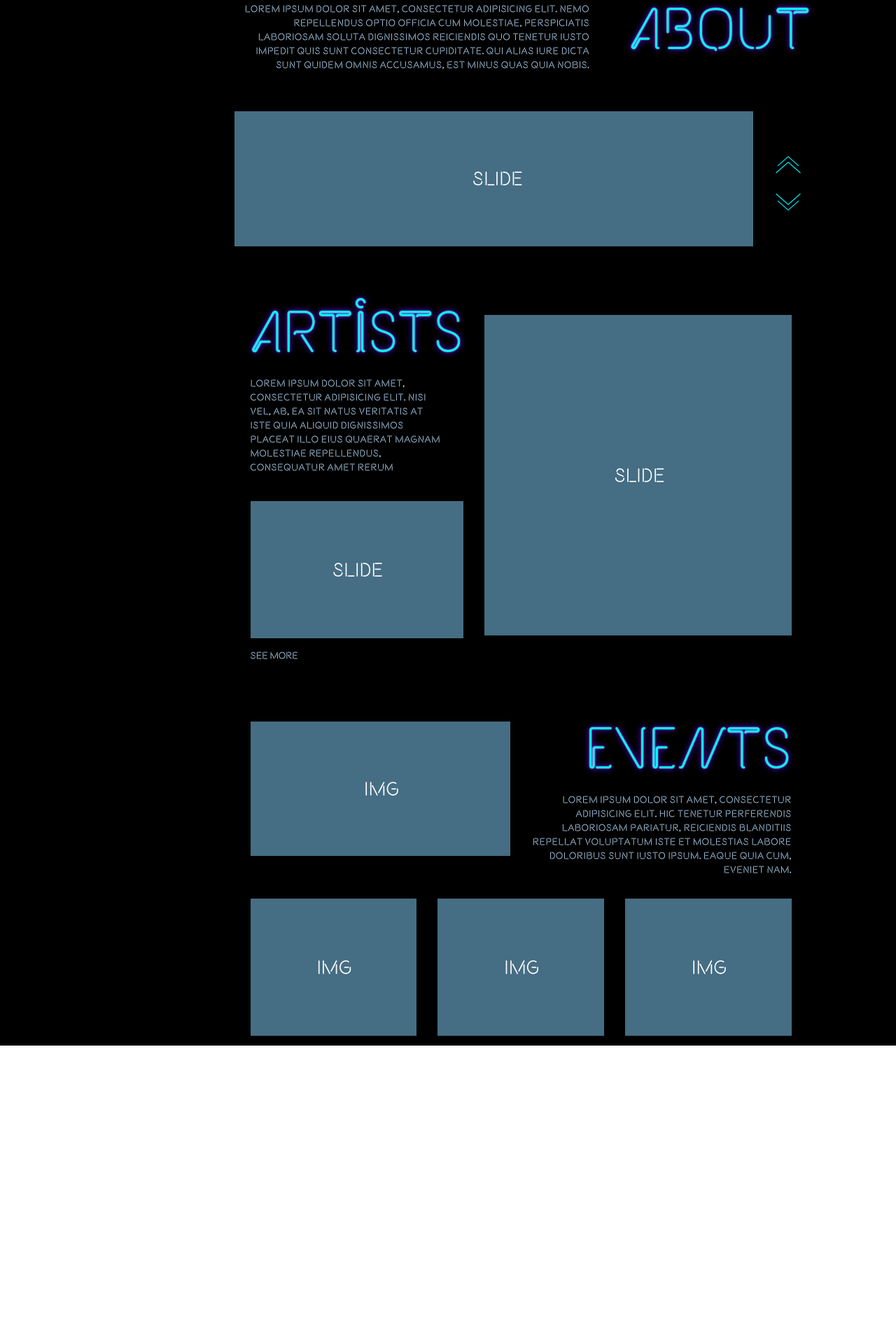
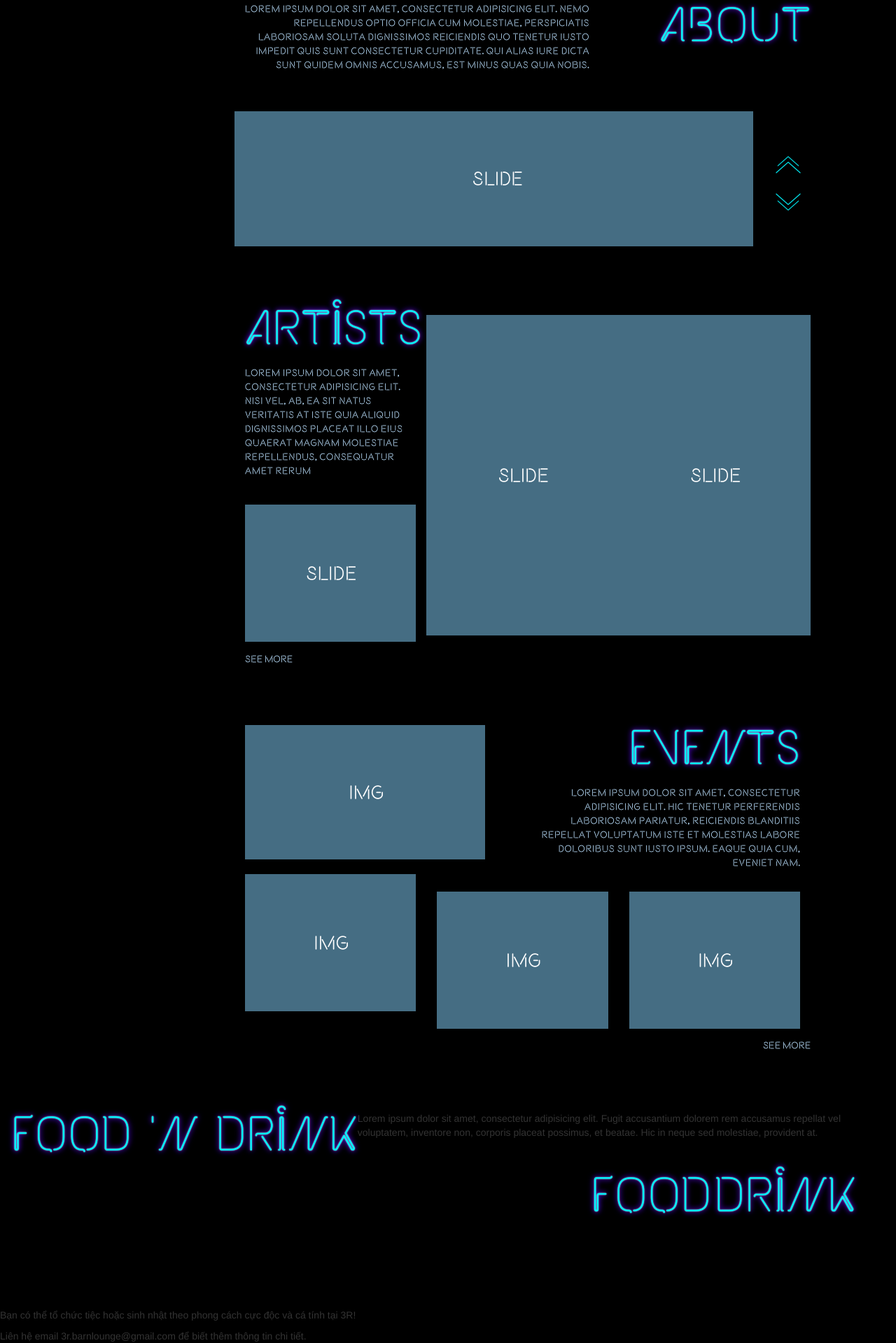
Before and after one commit to shelune/cyan_final_project, a plain HTML site: page index.html in a window 1280 px wide. Shown: the part 881-2800 px from the top of the page at 70% size. Before the commit the page ends 2375 px from the top, so only its background shows below. Drawn offline with nearby package versions, Linux system fonts and the light colour scheme; a web font is replaced by a local one.

Commit message:
finished page 1 main content(updated)

```diff
--- a/css/main.css
+++ b/css/main.css
@@ -52,6 +52,16 @@ a:hover {
 ul {
     list-style: none;
 }
+
+.container-fluid {
+    padding: 0;
+}
+
+.row {
+    margin: 0;
+}
+
+/* */
 
 .jumbotron {
     height: 100vh;
@@ -154,7 +164,7 @@ nav.vertical {
 *
 */
 
-.section-1, .section-2, .section-3 {
+.section {
     background: #000;
     padding-top: 6em;
     clear: both;
@@ -172,7 +182,7 @@ nav.vertical {
 .section-title {
     font-family: 'Kabel', sans-serif;
     color: #00f6ff;
-    font-size: 6em;
+    font-size: 5em;
     text-shadow: 0 0 2px rgba(255, 255, 255, 0.7), 0 0 7px rgba(96, 0, 255, 0.7), 0 0 10px rgba(96, 0, 255, 0.7);
     display: inline-block;
     margin-top: 0;
@@ -183,6 +193,10 @@ nav.vertical {
     margin-top: 4em;
 }
 
+.section-subtitle {
+    width: 100%;
+}
+
 .section-content__placeholder {
     width: 90%;
     min-height: 3em;
@@ -190,11 +204,6 @@ nav.vertical {
     background-color: #456d83;
     text-align: center;
     float: left;
-}
-
-.section-subtitle {
-    width: 65%;
-    padding-right: 2em;
 }
 
 .section-content__placeholder::before {
@@ -214,14 +223,16 @@ nav.vertical {
     font-size: 2em;
 }
 
-.section-1 .section-subtitle__content {
+.section .section-subtitle__content {
     color: #bce1ff;
     font-family: 'Beon Medium', sans-serif;
     text-align: right;
     letter-spacing: 0.5px;
 }
-.section-2 .section-subtitle {
-    width: 100%;
+
+.section-1 .section-subtitle {
+    width: 65%;
+    padding-right: 2em;
 }
 
 .section-2 .section-subtitle__content {
@@ -240,17 +251,24 @@ nav.vertical {
     margin-top: 2em;
 }
 
-.section-3 .section-content__placeholder {
-    width: 100%;
+.section-2 .col-md-4.image-holder {
+    padding: 0;
 }
 
 .section-3 .col-md-4 {
     margin-top: 1.5em;
 }
 
+.section-3 .col-md-6:first-child {
+    float: right;
+}
+
 .section-3 .section-subtitle {
-    width: 100%;
     padding: 0;
+}
+
+.section-3 .small-text {
+    float: right;
 }
 
 /********/
--- a/gulpfile.js
+++ b/gulpfile.js
@@ -68,7 +68,6 @@ gulp.task('browser-sync', function() {
 gulp.task('default', ['imagemin', 'htmlpage', 'scripts', 'styles', 'fonts'], function() {
     gulp.watch('./*.html', function() {
         gulp.run('htmlpage');
-
     });
 
     gulp.watch('./css/*.css', function() {
--- a/index.html
+++ b/index.html
@@ -47,10 +47,10 @@
         </nav>
     </div>
 
-    <div class="container-fluid section-1 clearfix">
+    <div class="container-fluid clearfix">
 
       <!-- Example row of columns -->
-      <div class="row">
+      <div class="row section section-1">
         <div class="col-md-8 col-xs-12 col-sm-12 col-md-offset-3">
           <h2 class="section-title fl-right">About</h2>
           <div class="section-subtitle">
@@ -70,38 +70,41 @@
       </div>
 
       <!-- .container-fluid.section-2>.row>col-md-8.col-sm-12.col-xs-12.col-md-offset-3 -->
-      <div class="container-fluid section-2">
-        <div class="row">
+        <div class="row section section-2">
             <div class="col-md-8 col-sm-12 col-xs-12 col-md-offset-3">
-                <div class="col-md-5 col-sm-12 col-xs-12">
+                <div class="col-md-4 col-sm-12 col-xs-12">
                     <h2 class="section-title fl-left">Artists</h2>
                     <div class="section-subtitle fl-left">
                         <p class="section-subtitle__content">Lorem ipsum dolor sit amet, consectetur adipisicing elit. Nisi vel, ab, ea sit natus veritatis at iste quia aliquid dignissimos placeat illo eius quaerat magnam molestiae repellendus, consequatur amet rerum</p>
                     </div>
                     <div class="section-content__placeholder small-rect"><span>Slide</span></div>
-                    <span class="small-text">See more</span>
+                    <a href="#"><span class="small-text">See more</span></a>
                 </div>
-            <div class="col-md-7 col-sm-12 col-xs-12">
-              <div class="section-content clearfix">
-                  <div class="section-content__placeholder big-square"><span>Slide</span></div>
+                <div class="col-md-4 col-sm-12 col-xs-12 image-holder">
+                  <div class="section-content clearfix">
+                    <div class="section-content__placeholder big-square"><span>Slide</span></div>
+                  </div>
+                </div>
+                <div class="col-md-4 col-sm-12 col-xs-12 image-holder">
+                  <div class="section-content clearfix">
+                    <div class="section-content__placeholder big-square"><span>Slide</span></div>
+                  </div>
+                </div>
             </div>
-            </div>
-          </div>
         </div>
-      </div>
 
-      <div class="container-fluid section-3">
-          <div class="row">
+          <div class="row section section-3">
               <div class="col-md-8 col-sm-12 col-xs-12 col-md-offset-3">
-                  <div class="col-md-6 col-sm-12 col-xs-12">
-                      <div class="section-content__placeholder"><span>Img</span></div>
-                  </div>
                   <div class="col-md-6 col-sm-12 col-xs-12">
                       <h2 class="section-title fl-right">Events</h2>
                       <div class="section-subtitle fl-right">
                           <p class="section-subtitle__content">Lorem ipsum dolor sit amet, consectetur adipisicing elit. Hic tenetur perferendis laboriosam pariatur, reiciendis blanditiis repellat voluptatum iste et molestias labore doloribus sunt iusto ipsum. Eaque quia cum, eveniet nam.</p>
                       </div>
                   </div>
+                  <div class="col-md-6 col-sm-12 col-xs-12">
+                      <div class="section-content__placeholder"><span>Img</span></div>
+                  </div>
+
                       <div class="col-md-4">
                           <div class="section-content__placeholder small-rect"><span>img</span></div>
                       </div>
@@ -111,11 +114,53 @@
                       <div class="col-md-4">
                           <div class="section-content__placeholder small-rect"><span>img</span></div>
                       </div>
+                      <a href="#"><span class="small-text">See more</span></a>
               </div>
           </div>
 
+      <div class="row section section-4">
+        <div class="col-md-12 col-sm-12 col-xs-12">
+          <h2 class="section-title fl-left">Food 'n Drink</h2>
+          <div class="section-subtitle">Lorem ipsum dolor sit amet, consectetur adipisicing elit. Fugit accusantium dolorem rem accusamus repellat vel voluptatem, inventore non, corporis placeat possimus, et beatae. Hic in neque sed molestiae, provident at.</div>
+          <div class="col-md-12 col-sm-12 col-xs-12">
+            <h3 class="section-title section-title--small">Food</h3>
+            <div class="col-md-4 col-sm-4 col-xs-12"></div>
+            <div class="col-md-4 col-sm-4 col-xs-12"></div>
+            <div class="col-md-4 col-sm-4 col-xs-12"></div>
+            <h3 class="section-title section-title--small">Drink</h3>
+            <div class="col-md-4 col-sm-4 col-xs-12"></div>
+            <div class="col-md-4 col-sm-4 col-xs-12"></div>
+            <div class="col-md-4 col-sm-4 col-xs-12"></div>
+            <div class="col-md-4 col-sm-4 col-xs-12"></div>
+            <div class="col-md-4 col-sm-4 col-xs-12"></div>
+            <div class="col-md-4 col-sm-4 col-xs-12"></div>
+          </div>
+        </div>
+
+        <div class="row section section-5">
+          <h2 class="section-title"></h2>
+          <div class="section-subtitle section-subtitle--alt">
+            <p>Bạn có thể tổ chức tiệc hoặc sinh nhật theo phong cách cực độc và cá tính tại 3R!</p>
+            <p>Liên hệ email 3r.barnlounge@gmail.com để biết thêm thông tin chi tiết. <br>Hoặc gọi đến số 203-495-8924.</p>
+          </div>
+        </div>
+
+        <div class="row section section-6">
+          <h2 class="section-title">Contact</h2>
+          <div class="section-content clearfix">
+            <ul class="social-media">
+              <li><a href="">FB</a></li>
+              <li><a href="">TW</a></li>
+              <li><a href="">TU</a></li>
+              <li><a href="">G+</a></li>
+            </ul>
+            <p>3r.barnlounge@gmail.com</p>
+            <p>1755 North Hampton Ave.</p>
+            <p>0433-234 542</p>
+          </div>
+        </div>
+
       </div>
-
       <footer>
 
       </footer>
```
